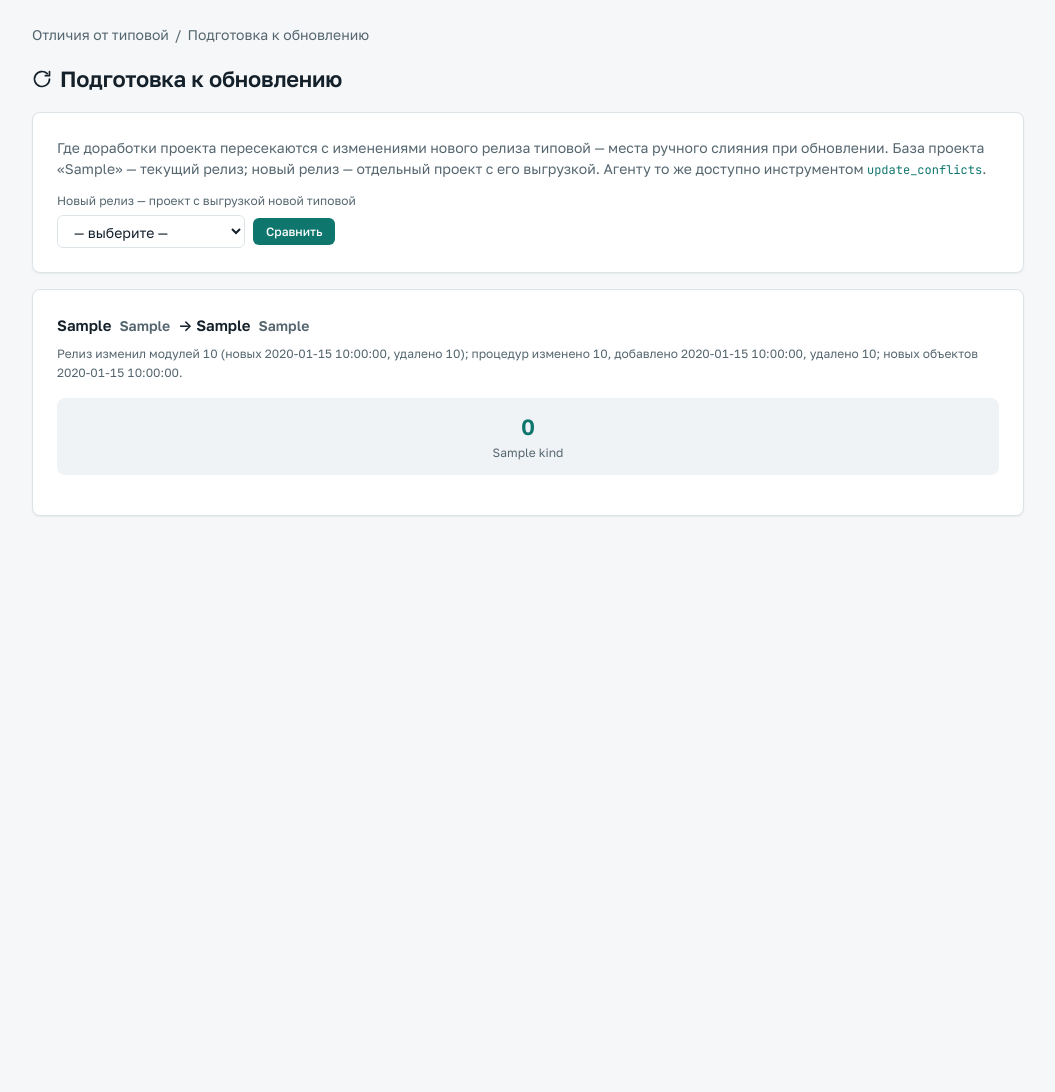
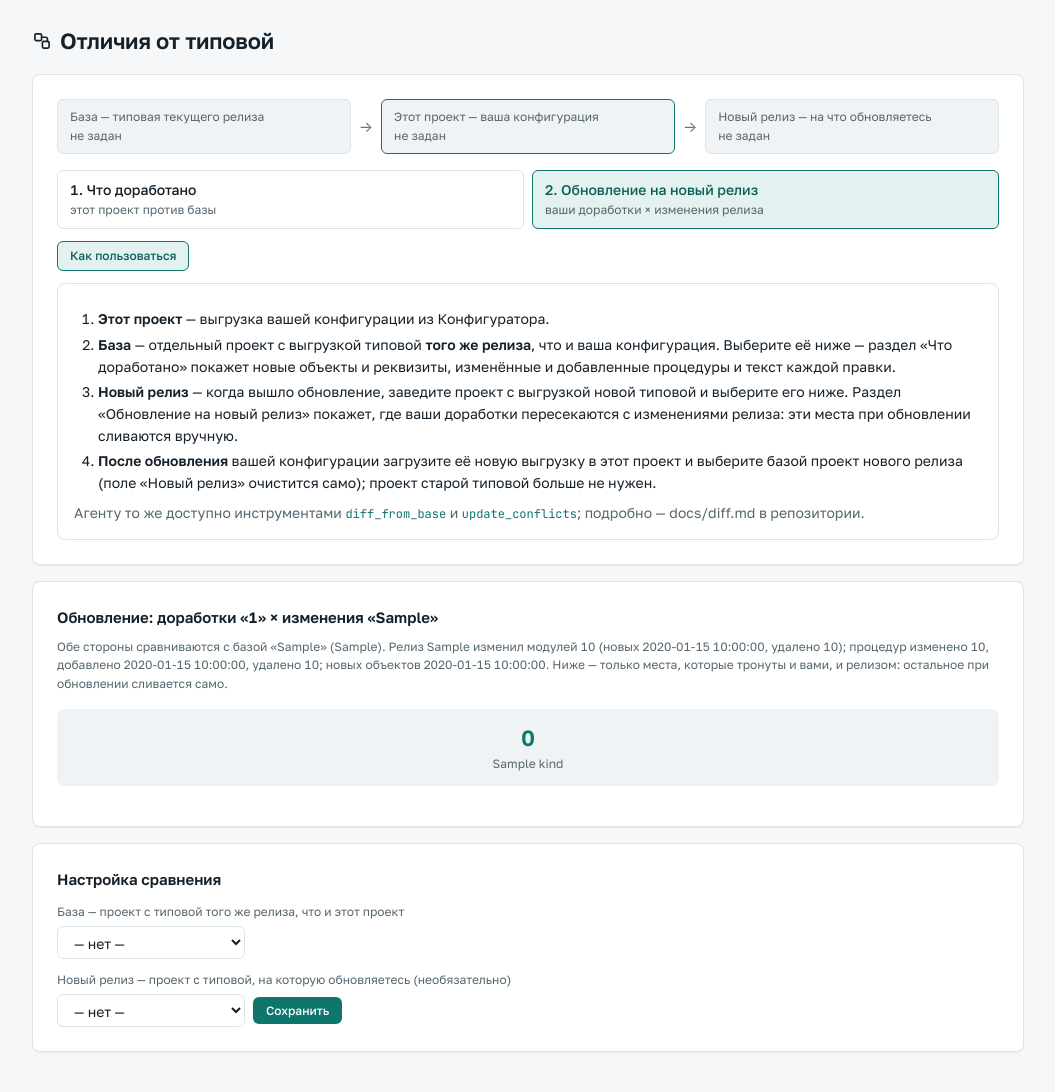
Before and after one commit to amorozov1310/ariadna-mcp, a FastAPI app: template src/web/templates/diff_update.html in a window 1280 px wide. Shown: the part 56-1148 px from the top of the page, without its empty margins (112-1167 px from the left). Before the commit the page ends 572 px from the top, so only its background shows below. Run offline with FastAPI, Linux system fonts and the light colour scheme; the template is opened without the code that fills it: most values are stand-ins (such as "Sample title", 1, 10 or a date in 2020); parts of the project's set-up code (start-up, migrations or seed data) failed here and were passed over.

Commit message:
Отличия: схема сравнения с версиями, два раздела, инструкция
- Шапка раздела «Отличия»: база → этот проект → новый релиз с версиями из
  индексов, предупреждение, если версии проекта и базы различаются; разделы
  «1. Что доработано» и «2. Обновление на новый релиз» вкладками вверху;
  «Как пользоваться»; одна форма «Настройка сравнения».
- Новый релиз хранится в проекте (release_project): update_conflicts с
  release_project="" берёт его оттуда; diff_from_base предупреждает о разных
  версиях проекта и базы.
- docs/diff.md — порядок работы, ссылка из README.

Co-Authored-By: Claude Opus 5.5 <noreply@anthropic.com>

```diff
--- a/src/core/base_diff.py
+++ b/src/core/base_diff.py
@@ -70,6 +70,12 @@ class BaseDiff:
     current_version: str = ''
     modules_total: int = 0
     objects: dict[str, ObjectChange] = field(default_factory=dict)
+
+    @property
+    def versions_differ(self) -> bool:
+        """Проект и база — разные релизы: отличия — не только доработки."""
+        return bool(self.base_version and self.current_version
+                    and self.base_version != self.current_version)
 
     def by_status(self, status: str) -> list[ObjectChange]:
         """Объекты с данным статусом; изменённые — по объёму доработки."""
--- a/src/web/static/style.css
+++ b/src/web/static/style.css
@@ -582,3 +582,22 @@ a:hover { text-decoration: underline; }
 .diff-line-hunk { color: var(--text3); }
 .diff-line-add-mark { color: var(--success); font-weight: 600; }
 .diff-line-del-mark { color: var(--danger); font-weight: 600; }
+.diff-scheme { display: flex; align-items: stretch; gap: var(--space-2); flex-wrap: wrap; }
+.diff-scheme-arrow { align-self: center; color: var(--text3); font-size: var(--fs-md); }
+.diff-chip { flex: 1 1 180px; min-width: 0; padding: var(--space-2) var(--space-3); border: 1px solid var(--border);
+             border-radius: var(--radius-sm); background: var(--bg-inset); }
+.diff-chip-project { border-color: var(--accent); }
+.diff-chip-role { font-size: var(--fs-sm); color: var(--text2); }
+.diff-chip-name { font-family: var(--mono); font-weight: 500; overflow-wrap: anywhere; }
+.diff-chip-version { font-size: var(--fs-sm); color: var(--text2); }
+.diff-sections { display: flex; gap: var(--space-2); flex-wrap: wrap; margin-top: var(--space-4); }
+.diff-section { flex: 1 1 220px; display: flex; flex-direction: column; padding: var(--space-2) var(--space-3);
+                border: 1px solid var(--border); border-radius: var(--radius-sm); color: var(--text); }
+.diff-section:hover { text-decoration: none; border-color: var(--accent); }
+.diff-section.active { border-color: var(--accent); background: var(--accent-soft); }
+.diff-section-title { font-weight: 500; }
+.diff-section.active .diff-section-title { color: var(--accent-strong); }
+.diff-section-hint { font-size: var(--fs-sm); color: var(--text2); }
+.diff-help { margin-top: var(--space-3); }
+.diff-help ol { margin: var(--space-2) 0 var(--space-2) var(--space-5); }
+.diff-help li { margin-bottom: var(--space-1); }
--- /dev/null
+++ b/src/web/templates/_diff_header.html
@@ -0,0 +1,98 @@
+{# Шапка раздела «Отличия»: схема сравнения с версиями, вкладки двух разделов,
+   инструкция. Контекст — routes_diff._scheme: scheme.base / project / release
+   (id, версия или None) и active ('diff' | 'update'). #}
+{% macro chip(role, item, cls) %}
+<div class="diff-chip {{ cls }}">
+    <div class="diff-chip-role">{{ role }}</div>
+    {% if item %}
+    <a class="diff-chip-name" href="/projects/{{ item.id }}">{{ item.id }}</a>
+    <div class="diff-chip-version">{{ item.version or 'индекс не построен' }}</div>
+    {% else %}
+    <div class="diff-chip-version">не задан</div>
+    {% endif %}
+</div>
+{% endmacro %}
+
+{% macro diff_header(scheme, active) %}
+<h1 class="page-title">
+    <svg class="icon icon-lg"><use href="/static/icons.svg?v={{ asset_v }}#blocks"/></svg>
+    Отличия от типовой
+</h1>
+
+<div class="card">
+    <div class="diff-scheme">
+        {{ chip('База — типовая текущего релиза', scheme.base, 'diff-chip-base') }}
+        <span class="diff-scheme-arrow" aria-hidden="true">→</span>
+        {{ chip('Этот проект — ваша конфигурация', scheme.project, 'diff-chip-project') }}
+        <span class="diff-scheme-arrow" aria-hidden="true">→</span>
+        {{ chip('Новый релиз — на что обновляетесь', scheme.release, 'diff-chip-release') }}
+    </div>
+    {% if scheme.versions_differ %}
+    <div class="notice notice-warning" style="margin-top:var(--space-3)">
+        <svg class="icon icon-sm"><use href="/static/icons.svg?v={{ asset_v }}#alert"/></svg>
+        <div>Версии проекта и базы различаются — в «Что доработано» попадут и изменения типовой
+            между этими релизами. Базой должна быть типовая того же релиза, что и проект.</div>
+    </div>
+    {% endif %}
+
+    <div class="diff-sections">
+        <a href="/projects/{{ project.id }}/diff" class="diff-section {% if active == 'diff' %}active{% endif %}">
+            <span class="diff-section-title">1. Что доработано</span>
+            <span class="diff-section-hint">этот проект против базы</span>
+        </a>
+        <a href="/projects/{{ project.id }}/diff/update" class="diff-section {% if active == 'update' %}active{% endif %}">
+            <span class="diff-section-title">2. Обновление на новый релиз</span>
+            <span class="diff-section-hint">ваши доработки × изменения релиза</span>
+        </a>
+    </div>
+
+    <details class="disclosure diff-help" {% if not scheme.base %}open{% endif %}>
+        <summary>Как пользоваться</summary>
+        <div class="disclosure-body">
+            <ol>
+                <li><b>Этот проект</b> — выгрузка вашей конфигурации из Конфигуратора.</li>
+                <li><b>База</b> — отдельный проект с выгрузкой типовой <b>того же релиза</b>, что и ваша
+                    конфигурация. Выберите её ниже — раздел «Что доработано» покажет новые объекты и
+                    реквизиты, изменённые и добавленные процедуры и текст каждой правки.</li>
+                <li><b>Новый релиз</b> — когда вышло обновление, заведите проект с выгрузкой новой
+                    типовой и выберите его ниже. Раздел «Обновление на новый релиз» покажет, где ваши
+                    доработки пересекаются с изменениями релиза: эти места при обновлении сливаются
+                    вручную.</li>
+                <li><b>После обновления</b> вашей конфигурации загрузите её новую выгрузку в этот
+                    проект и выберите базой проект нового релиза (поле «Новый релиз» очистится
+                    само); проект старой типовой больше не нужен.</li>
+            </ol>
+            <p class="text-muted">Агенту то же доступно инструментами <span class="mono">diff_from_base</span>
+                и <span class="mono">update_conflicts</span>; подробно — docs/diff.md в репозитории.</p>
+        </div>
+    </details>
+</div>
+{% endmacro %}
+
+{% macro comparison_form(candidates, next_url) %}
+<div class="card" id="comparison">
+    <h3 class="section-title">Настройка сравнения</h3>
+    <form action="/api/projects/{{ project.id }}/comparison" method="post" class="diff-base-form">
+        <input type="hidden" name="next" value="{{ next_url }}">
+        <label for="base-project">База — проект с типовой того же релиза, что и этот проект</label>
+        <div class="diff-base-row">
+            <select id="base-project" name="base_project">
+                <option value="">— нет —</option>
+                {% for p in candidates %}
+                <option value="{{ p.id }}" {% if p.id == project.base_project %}selected{% endif %}>{{ p.name }} ({{ p.id }})</option>
+                {% endfor %}
+            </select>
+        </div>
+        <label for="release-project">Новый релиз — проект с типовой, на которую обновляетесь (необязательно)</label>
+        <div class="diff-base-row">
+            <select id="release-project" name="release_project">
+                <option value="">— нет —</option>
+                {% for p in candidates %}
+                <option value="{{ p.id }}" {% if p.id == project.release_project %}selected{% endif %}>{{ p.name }} ({{ p.id }})</option>
+                {% endfor %}
+            </select>
+            <button type="submit" class="btn btn-primary btn-sm">Сохранить</button>
+        </div>
+    </form>
+</div>
+{% endmacro %}
--- a/src/web/templates/diff_update.html
+++ b/src/web/templates/diff_update.html
@@ -1,37 +1,10 @@
 {% extends "base.html" %}
 {% block title %}Обновление — {{ project.name }}{% endblock %}
 {% block active_nav %}diff{% endblock %}
+{% from "_diff_header.html" import diff_header, comparison_form with context %}
 
 {% block content %}
-<div class="breadcrumbs">
-    <a href="/projects/{{ project.id }}/diff">Отличия от типовой</a> / <span>Подготовка к обновлению</span>
-</div>
-
-<h1 class="page-title">
-    <svg class="icon icon-lg"><use href="/static/icons.svg?v={{ asset_v }}#refresh"/></svg>
-    Подготовка к обновлению
-</h1>
-
-<div class="card">
-    <p class="text-muted">
-        Где доработки проекта пересекаются с изменениями нового релиза типовой — места ручного
-        слияния при обновлении. База проекта{% if project.base_project %} «{{ project.base_project }}»{% endif %} —
-        текущий релиз; новый релиз — отдельный проект с его выгрузкой. Агенту то же доступно
-        инструментом <span class="mono">update_conflicts</span>.
-    </p>
-    <form method="get" class="diff-base-form">
-        <label for="release-project">Новый релиз — проект с выгрузкой новой типовой</label>
-        <div class="diff-base-row">
-            <select id="release-project" name="release">
-                <option value="">— выберите —</option>
-                {% for p in candidates %}
-                <option value="{{ p.id }}" {% if p.id == release %}selected{% endif %}>{{ p.name }} ({{ p.id }})</option>
-                {% endfor %}
-            </select>
-            <button type="submit" class="btn btn-primary btn-sm">Сравнить</button>
-        </div>
-    </form>
-</div>
+{{ diff_header(scheme, 'update') }}
 
 {% if error %}
 <div class="notice notice-warning" style="margin-bottom:var(--space-4)">
@@ -43,14 +16,14 @@
 {% if result %}
 {% set t = result.release_totals %}
 <div class="card">
-    <h3 class="section-title">
-        {{ result.base_project }} <span class="text-muted">{{ result.base_version }}</span>
-        → {{ result.release_project }} <span class="text-muted">{{ result.release_version }}</span>
-    </h3>
+    <h3 class="section-title">Обновление: доработки «{{ project.id }}» × изменения «{{ result.release_project }}»</h3>
     <p class="text-muted" style="font-size:var(--fs-sm)">
-        Релиз изменил модулей {{ t.modules_changed|num }} (новых {{ t.modules_added|num }}, удалено
-        {{ t.modules_removed|num }}); процедур изменено {{ t.procedures_changed|num }}, добавлено
-        {{ t.procedures_added|num }}, удалено {{ t.procedures_removed|num }}; новых объектов {{ t.objects_added|num }}.
+        Обе стороны сравниваются с базой «{{ result.base_project }}» ({{ result.base_version }}).
+        Релиз {{ result.release_version }} изменил модулей {{ t.modules_changed|num }} (новых
+        {{ t.modules_added|num }}, удалено {{ t.modules_removed|num }}); процедур изменено
+        {{ t.procedures_changed|num }}, добавлено {{ t.procedures_added|num }}, удалено
+        {{ t.procedures_removed|num }}; новых объектов {{ t.objects_added|num }}. Ниже — только места,
+        которые тронуты и вами, и релизом: остальное при обновлении сливается само.
     </p>
     <div class="stats-grid">
         {% for kind, title in kinds.items() %}
@@ -74,7 +47,7 @@
         <tr>
             <td>
                 {% if c.procedure %}
-                <a class="mono" href="/projects/{{ project.id }}/diff/conflict?release={{ release|urlencode }}&module={{ c.module|urlencode }}&name={{ c.procedure|urlencode }}">{{ c.target }}</a>
+                <a class="mono" href="/projects/{{ project.id }}/diff/conflict?release={{ result.release_project|urlencode }}&module={{ c.module|urlencode }}&name={{ c.procedure|urlencode }}">{{ c.target }}</a>
                 {% else %}
                 <span class="mono">{{ c.target }}</span>
                 {% endif %}
@@ -86,4 +59,6 @@
 </div>
 {% endfor %}
 {% endif %}
+
+{{ comparison_form(candidates, '/projects/' ~ project.id ~ '/diff/update') }}
 {% endblock %}
```
Also changed, not shown: docs/diff.md (added, +81 -0 lines), src/core/project_manager.py (+39 -10 lines), src/mcp_server/server.py (+8 -6 lines), src/mcp_server/tools.py (+10 -4 lines), src/web/routes_diff.py (+46 -5 lines), src/web/templates/diff.html (+5 -54 lines), tests/test_base_diff.py (+40 -0 lines), CHANGELOG.md, README.md.
